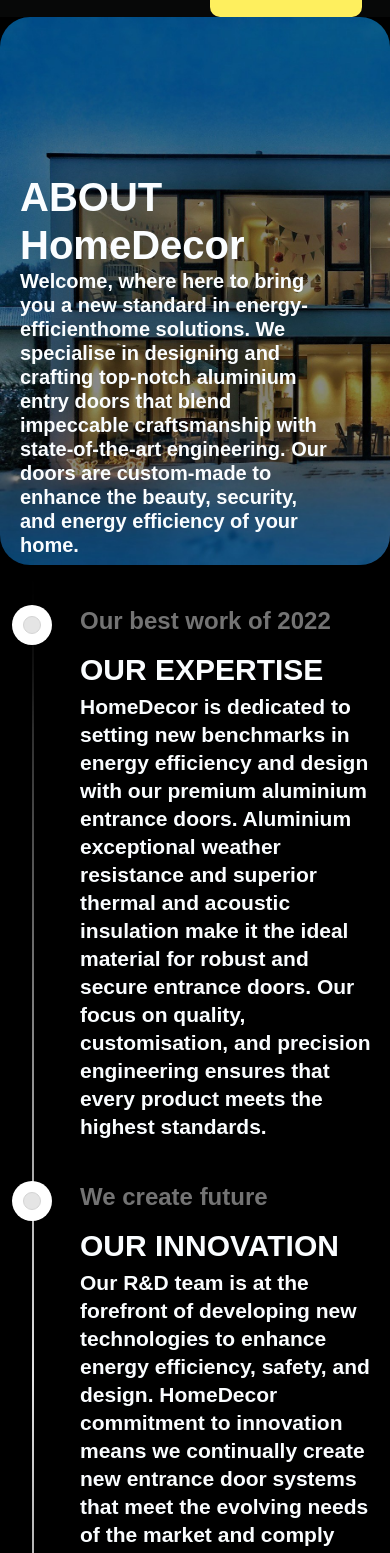
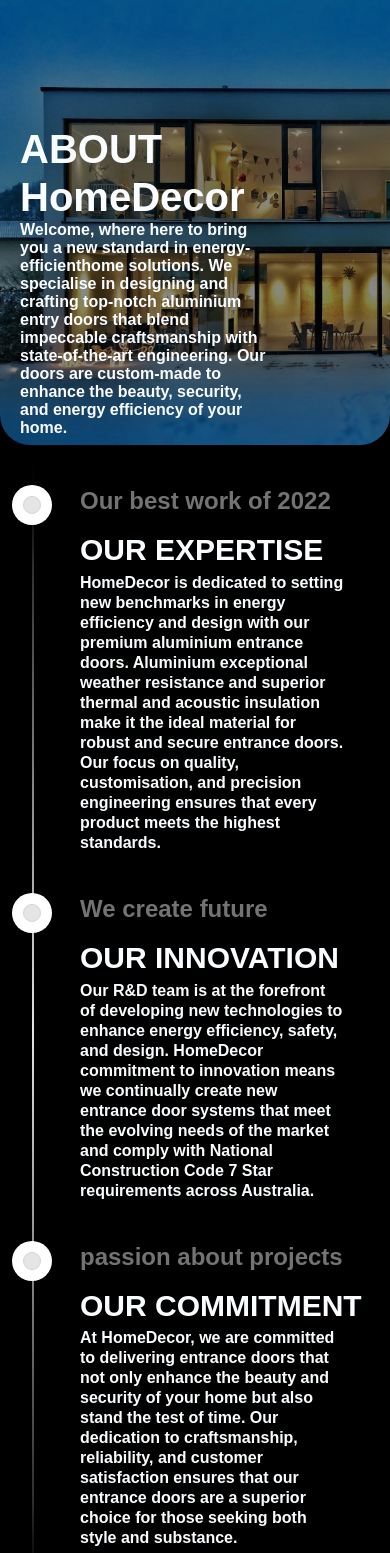
Before and after one commit to Wat02/HomeDecor, a Next.js app: page /AboutUs in a window 390 px wide. Shown: the part 133-1686 px from the top of the page. Built offline with nearby package versions, Linux system fonts and the light colour scheme; a web font is replaced by a local one.

Commit message:
Add files via upload

```diff
--- a/components/AboutUs/Hero.tsx
+++ b/components/AboutUs/Hero.tsx
@@ -17,10 +17,10 @@
             className="col-span-12 md:col-span-12  pt-[40%] pb-[2%] rounded-[30px] "
             style={styling}
           >
-            <h2 className="text-[40px] md:text-[80px] leading-[48px] md:leading-[85px] font-bold ml-[20px]">
+            <h2 className="text-[40px] md:text-[92px] leading-[48px] md:leading-[92px] font-black ml-[20px]">
               ABOUT HomeDecor
             </h2>
-            <p className="text-[20px] md:text-[20px] leading-[24px] font-bold text-[#FAFDFF]  ml-[20px] w-[80%] md:w-[35%]">
+            <p className="text-[16px]  md:text-[20px] leading-[18px]   md:leading-[24px] font-bold text-[#FAFDFF]  ml-[20px] w-[65%] md:w-[35%]">
               Welcome, where here to bring you a new standard in
               energy-efficienthome solutions. We specialise in designing and
               crafting top-notch aluminium entry doors that blend impeccable
--- a/components/AboutUs/TimeLine.tsx
+++ b/components/AboutUs/TimeLine.tsx
@@ -12,7 +12,7 @@
               <h2 className="text-[30px] md:text-[49px] leading-[34px] md:leading-[49px] font-black text-[#fafdff]">
                 OUR EXPERTISE
               </h2>
-              <p className="text-[21px] leading-[28px] font-bold text-[#fafdff] w-[100%] md:w-[60%] pt-[2%]">
+              <p className="text-[18px]md:text-[21px] leading-[20px] md:leading-[28px] font-bold text-[#fafdff] w-[90%] md:w-[60%] pt-[2%]">
                 HomeDecor is dedicated to setting new benchmarks in energy
                 efficiency and design with our premium aluminium entrance doors.
                 Aluminium exceptional weather resistance and superior thermal
@@ -35,7 +35,7 @@
               <h2 className="text-[30px] md:text-[49px] leading-[34px] md:leading-[49px] font-black text-[#fafdff]">
                 OUR INNOVATION
               </h2>
-              <p className="text-[21px] leading-[28px] font-bold text-[#fafdff]  w-[100%] md:w-[60%] pt-[2%]">
+              <p className="text-[18px]md:text-[21px] leading-[20px] md:leading-[28px] font-bold text-[#fafdff]  w-[90%] md:w-[60%] pt-[2%]">
                 Our R&D team is at the forefront of developing new technologies
                 to enhance energy efficiency, safety, and design. HomeDecor
                 commitment to innovation means we continually create new
@@ -57,7 +57,7 @@
               <h2 className="text-[30px] md:text-[49px] leading-[34px] md:leading-[49px] font-black text-[#fafdff]">
                 OUR COMMITMENT
               </h2>
-              <p className="text-[21px] leading-[28px] font-bold text-[#fafdff] w-[100%] md:w-[60%] pt-[2%]">
+              <p className="text-[18px]md:text-[21px] leading-[20px] md:leading-[28px] font-bold text-[#fafdff] w-[90%] md:w-[60%] pt-[2%]">
                 At HomeDecor, we are committed to delivering entrance doors that
                 not only enhance the beauty and security of your home but also
                 stand the test of time. Our dedication to craftsmanship,
--- a/components/LandingPage/Footer.tsx
+++ b/components/LandingPage/Footer.tsx
@@ -62,7 +62,7 @@
                   </p>
                 </Link>
                 <Sheet>
-                  <SheetTrigger className="text-[29px] md:text-[39px] leading-[37px] md:leading-[47px] font-bold uppercase ml-[20px] underline underline-offset-8 decoration-from-font text-black  pb-[10px]">
+                  <SheetTrigger className="text-[29px] hidden md:flex md:text-[39px] leading-[37px] md:leading-[47px] font-bold uppercase ml-[20px] underline underline-offset-8 decoration-from-font text-black  pb-[10px]">
                     Contact us
                   </SheetTrigger>
                   <SheetContent
@@ -100,7 +100,7 @@
                               </p>
                             </div>
                           </div>
-                          <div className="col-span-12 md:col-span-9 flex flex-col md:flex-row">
+                          <div className="col-span-12 md:col-span-9 hidden md:flex flex-col md:flex-row ">
                             <div>
                               <h2 className="text-[40px] md:text-[69px] leading-[49px] md:leading-[69px] font-black ml-[0px] md:ml-[30px] text-start md:text-start ">
                                 GET IN TOUCH
--- a/components/LandingPage/Hero.tsx
+++ b/components/LandingPage/Hero.tsx
@@ -23,10 +23,9 @@
               CREATING LASTING <br /> IMPRESSIONS
             </h2>
             <div className="flex flex-row gap-10 pt-[10px]">
-              <p className="text-[16px] md:text-[17px] leading-[18px] md:leading-[20px] font-normal  ml-[20px]">
+              <p className="text-[16px] md:text-[17px] leading-[18px] md:leading-[20px] font-normal  ml-[20px] w-[50%] md:w-[35%]">
                 Our premium aluminium entry doors, designed with the finest{" "}
-                <br />
-                workmanship & engineering, is the new benchmark to energy <br />
+                workmanship & engineering, is the new benchmark to energy
                 efficiency for your home.
               </p>
               <Link href="/Product">
--- a/components/LandingPage/Navbar.tsx
+++ b/components/LandingPage/Navbar.tsx
@@ -107,7 +107,7 @@
           <div className="col-span-12 md:col-span-6 mt-[15px]">
             <div className="flex flex-row justify-end text-end gap-7">
               <Link href="/" className="pt-[3px]">
-                <button className="rounded-[10px]  bg-[#FEEF5E] px-6 py-3 font-bold uppercase text-black transition-all duration-300 hover:translate-x-[-4px] hover:translate-y-[-4px] hover:rounded-md hover:shadow-[4px_4px_0px_black] active:translate-x-[0px] active:translate-y-[0px] active:rounded-2xl active:shadow-none">
+                <button className="rounded-[10px]  bg-[#FEEF5E] px-6 py-3 font-bold uppercase text-black transition-all duration-300 hover:translate-x-[-4px] hover:translate-y-[-4px] hover:rounded-md hover:shadow-[4px_4px_0px_black] active:translate-x-[0px] active:translate-y-[0px] active:rounded-2xl active:shadow-none hidden md:flex">
                   Contact us
                 </button>
               </Link>
--- a/components/LandingPage/Sticky.tsx
+++ b/components/LandingPage/Sticky.tsx
@@ -21,7 +21,7 @@
                         <h2 className="text-[30px] md:text-[49px] leading-[39px] md:leading-[49px] font-black text-[#070808] ml-[15px] md:ml-[0px]">
                           MODERN CONTEMPORARY DOORS
                         </h2>
-                        <p className="text-[16px] leading-[20px] font-medium text-[#000000] w-[78%] pt-[10px] pb-[30px] ml-[15px] md:ml-[0px]">
+                        <p className="text-[16px] leading-[20px] font-medium text-[#000000] w-[65%] md:w-[78%] pt-[10px] pb-[30px] ml-[15px] md:ml-[0px]">
                           We are dedicated to making your home look its best
                           with our premium aluminium entrance doors. Combining
                           contemporary design with robust engineering, we bring
@@ -30,7 +30,7 @@
                           security.
                         </p>
 
-                        <div className="flex flex-row  text-end gap-7">
+                        <div className="flex flex-row  text-end gap-7  ml-[15px] pb-[10px]">
                           <button className="rounded-[10px]  bg-[#FEEF5E] px-6 py-3 font-bold uppercase text-black transition-all duration-300 hover:translate-x-[-4px] hover:translate-y-[-4px] hover:rounded-md hover:shadow-[4px_4px_0px_black] active:translate-x-[0px] active:translate-y-[0px] active:rounded-2xl active:shadow-none">
                             Contact us
                           </button>
--- a/components/ui/TextParallexText.tsx
+++ b/components/ui/TextParallexText.tsx
@@ -33,7 +33,7 @@
         paddingRight: IMG_PADDING,
       }}
     >
-      <div className="relative h-[150vh] bg-no-repeat bg-center bg-cover">
+      <div className="relative h-[150vh] bg-no-repeat  bg-cover ">
         <StickyImage imgUrl={imgUrl} />
       </div>
       {children}
```
